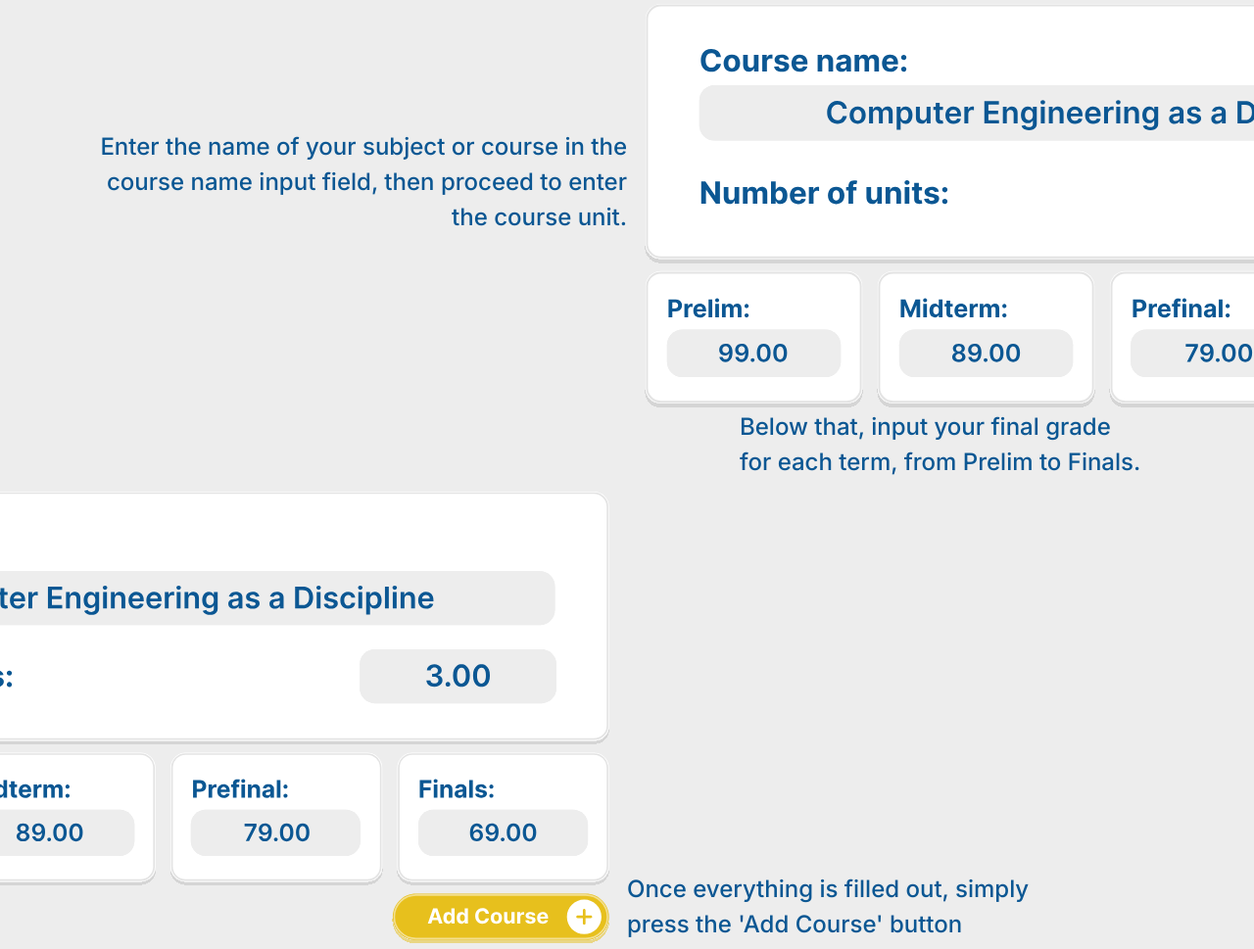
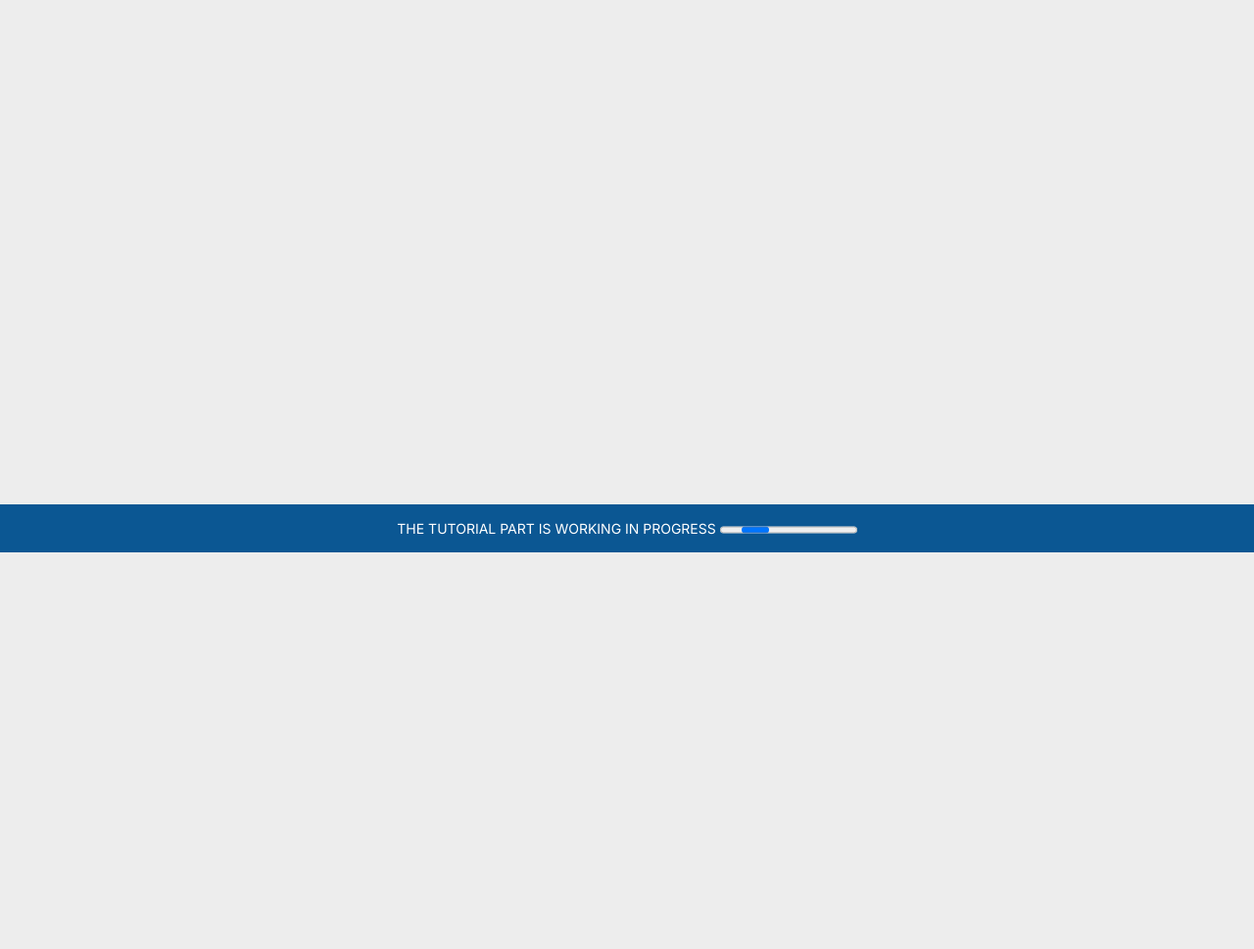
Before and after one commit to chrstnmmn/onestigwaapp, a plain HTML site: page howto.html in a window 1280 px wide. Shown: the part 236-1205 px from the top of the page at 98% size. After the commit the page ends 800 px from the top, so only its background shows below. Drawn offline with Linux system fonts and the light colour scheme.

Commit message:
working with tutorials

```diff
--- a/SCSS/tutorial.scss
+++ b/SCSS/tutorial.scss
@@ -1,43 +1 @@
 @import "style.scss";
-
-.AddCourseGuide {
-	display: grid;
-	grid-template-columns: 1fr 1fr;
-	grid-template-rows: 1fr 1fr;
-	align-items: center;
-
-	img {
-		pointer-events: none;
-		user-select: none;
-	}
-	p {
-		color: $Accent02;
-		font-size: 1.50rem;
-		font-weight: 500;
-	}
-
-  .FirstStep {
-    justify-self: end;
-    align-self: start;
-
-    margin-top: 8rem;
-
-    width: 35ch;
-    text-align: end;
-  }
-  .SecondStep {
-    align-self: center;
-
-    width: 410px;
-  }
-  .ThirdStep {
-    align-self: end;
-    margin-bottom: 15px;
-
-    width: 450px;
-  }
-	.rightPanel {
-		display: flex;
-		flex-direction: column-reverse;
-	}
-}
--- a/howto.html
+++ b/howto.html
@@ -35,30 +35,6 @@
 			</div>
 		</header>
 		<section class="AddCourseGuide">
-			<p class="FirstStep">
-				Enter the name of your subject or course in the course name
-				input field, then proceed to enter the course unit.
-			</p>
-			<div class="rightPanel">
-				<p class="SecondStep">
-					Below that, input your final grade for each term, from
-					Prelim to Finals.
-				</p>
-				<img
-					class="AddCourseRight"
-					src="./IMG/AddCourseRight.svg"
-					alt="Add Course Right Image"
-				/>
-			</div>
-			<img
-				class="AddCourseLeft"
-				src="./IMG/AddCourseLeft.svg"
-				alt="Add Course Left Image"
-			/>
-			<p class="ThirdStep">
-				Once everything is filled out, simply press the 'Add Course'
-				button
-			</p>
 		</section>
 		<footer id="Footer">
 			<h6>
```
Also changed, not shown: CSS/tutorial.css, 1 other file.
